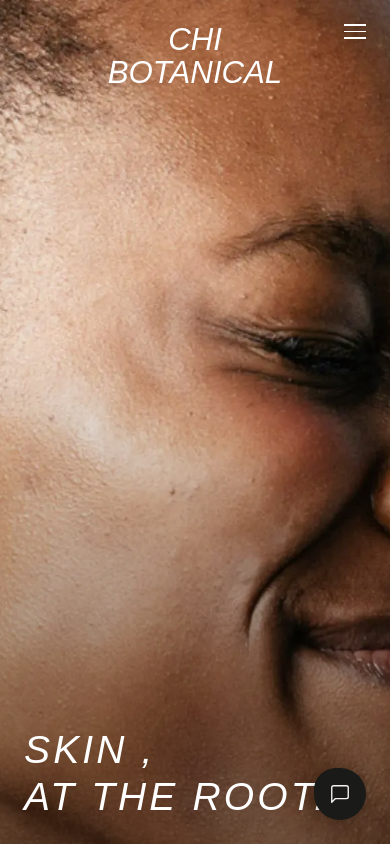
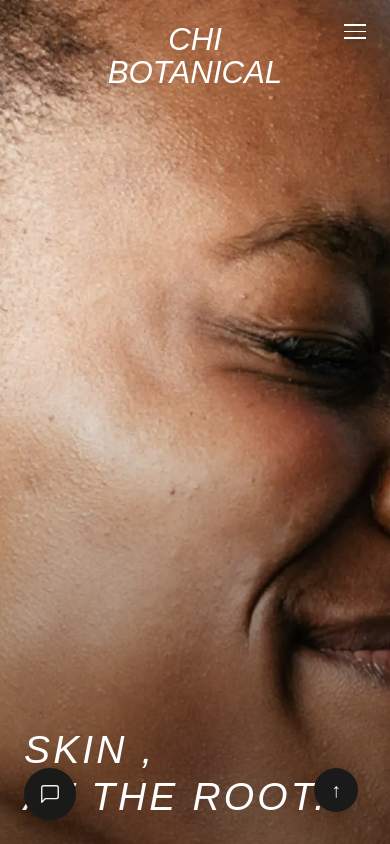
Before and after one commit to dubemo6/chi-botanicals, a Next.js app: page / in a window 390 px wide. Shown: the top 844 px of the page. Built offline with nearby package versions, Linux system fonts and the light colour scheme; a web font is replaced by a local one.

Commit message:
changes made for chatbox position

```diff
--- a/components/ChatWidget.module.css
+++ b/components/ChatWidget.module.css
@@ -222,7 +222,7 @@
 @media (max-width: 768px) {
   .wrapper {
     bottom: 1.5rem;
-    right: 1.5rem;
+    left: 1.5rem;
   }
 
   .window {
```
